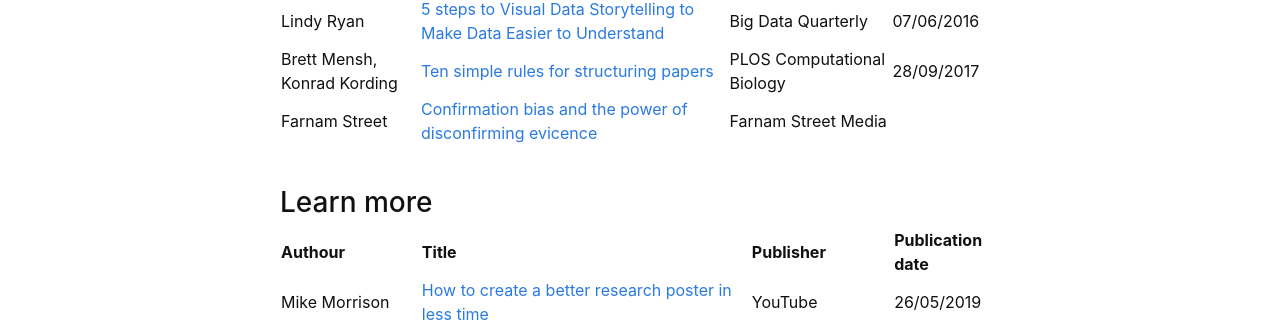
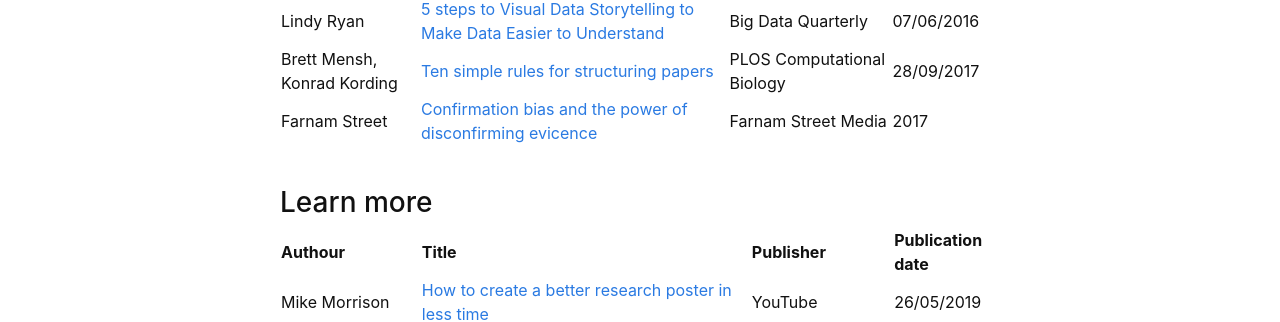
Before and after one commit to masamiy/DataStoryTelling, a Jekyll site: the page built from content/5-Resources.md, in a window 1280 px wide. Shown: the part 468-790 px from the top of the page. Built offline with Jekyll 4.4.1, drawn with Linux system fonts in a browser that asks for light colours.

Commit message:
Update 5-Resources.md

```diff
--- a/content/5-Resources.md
+++ b/content/5-Resources.md
@@ -11,7 +11,7 @@ nav: Resources
 | Seth Grimes | [Breatkthrough Analysis: Make Your Data Tell a Story](http://www.informationweek.com/software/information-management/breakthrough-analysis-make-your-data-tell-a-story/d/d-id/1049675?) | Information Week | 08/12/2006 |
 | Lindy Ryan | [5 steps to Visual Data Storytelling to Make Data Easier to Understand](http://www.dbta.com/BigDataQuarterly/Articles/5-Steps-to-Visual-Data-Storytelling-to-Make-Data-Easier-to-Understand-111512.aspx) | Big Data Quarterly | 07/06/2016 |
 | Brett Mensh, Konrad Kording | [Ten simple rules for structuring papers](http://journals.plos.org/ploscompbiol/article?id=10.1371/journal.pcbi.1005619) | PLOS Computational Biology | 28/09/2017 |
-| Farnam Street | [Confirmation bias and the power of disconfirming evicence](https://fs.blog/2017/05/confirmation-bias/) | Farnam Street Media | |
+| Farnam Street | [Confirmation bias and the power of disconfirming evicence](https://fs.blog/2017/05/confirmation-bias/) | Farnam Street Media | 2017 |
 
 <br />
 
```
